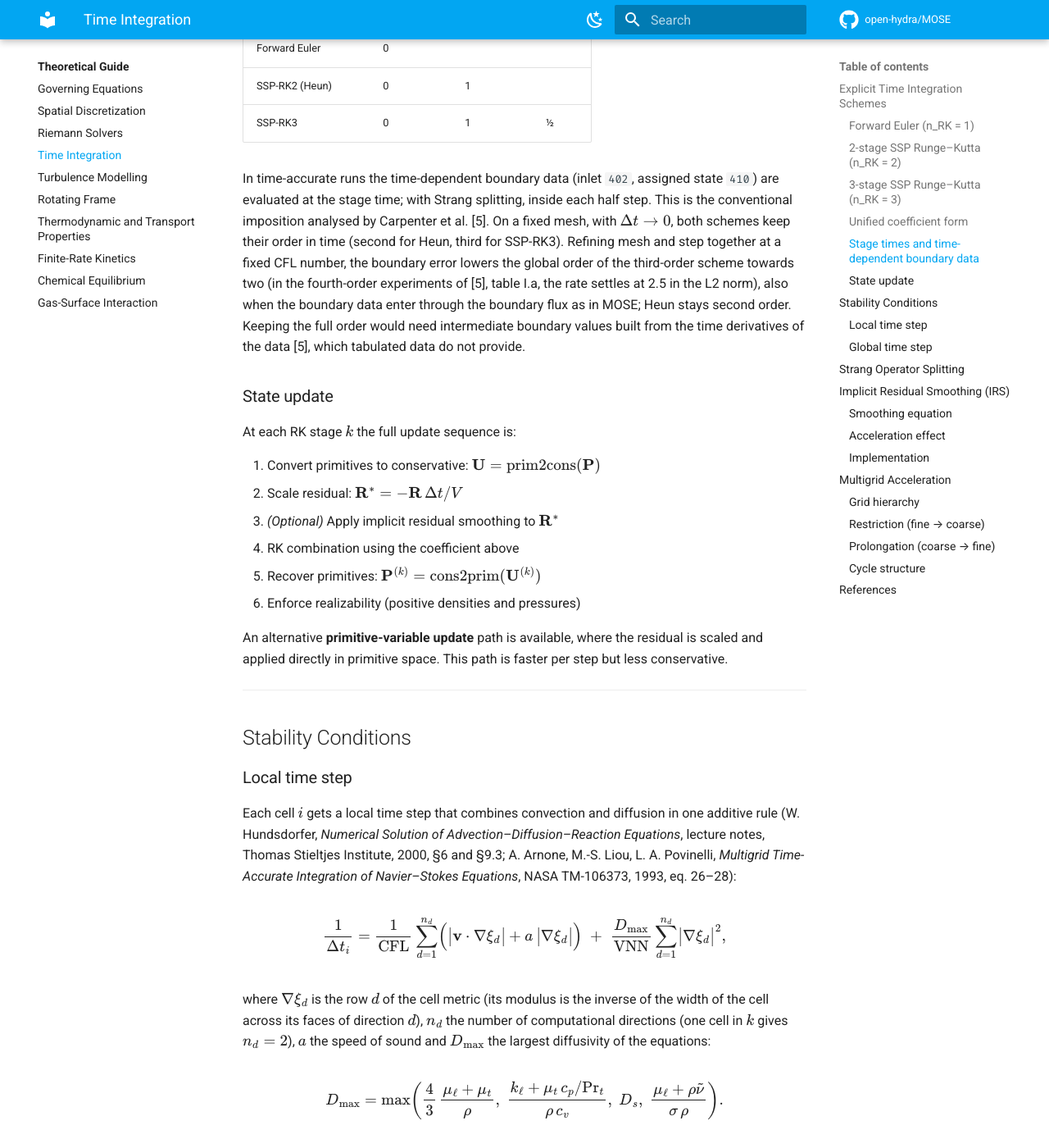
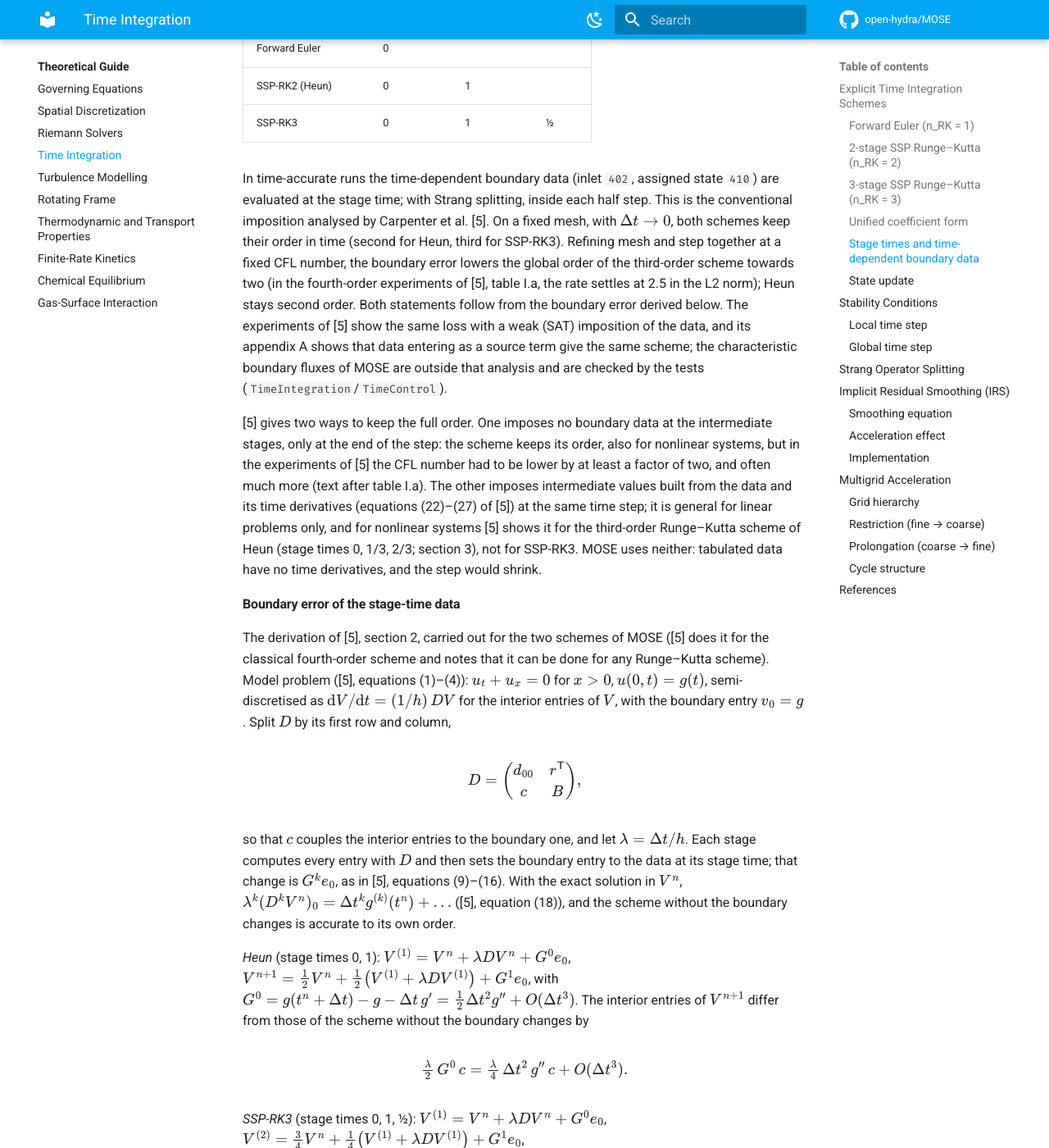
Before and after one commit to open-hydra/MOSE, an MkDocs documentation site: the page built from docs/theory/time-integration.md, in a window 1280 px wide and 1400 px high, scrolled down 2287 px. Shown: the whole window at 82% size. Built offline with MkDocs 1.6.1 and Material for MkDocs 9.7.7, drawn with Linux system fonts in a browser that asks for light colours; comment, search, counter and statistics services are not loaded; some of the changed text lies outside the part shown.

Commit message:
Docs: boundary error of the stage-time data; both remedies of Carpenter
Time-dependent boundary data are evaluated at the stage time: the
conventional imposition analysed by Carpenter et al. ([5] of the guide).
The guide stated what this costs (at a fixed CFL number the third-order
scheme falls towards second order and Heun stays second order; on a
fixed mesh both keep their order), but it did not show why for the
schemes of MOSE, and it gave only one of the two remedies of [5].

- New subsection "Boundary error of the stage-time data". It carries the
  derivation of [5], section 2, through for Heun and SSP-RK3. Next to
  the boundary one step leaves (lambda/4) dt^2 g'' c with Heun and
  (lambda^2/12) dt^2 g'' B c with SSP-RK3, where the terms in lambda
  dt^2 cancel. At a fixed CFL number this is O(dt^2) per step, so the
  global order is two: SSP-RK3 loses one order, Heun none. On a fixed
  mesh it is dt^3/h and dt^4/h^2 per step, the orders of the schemes.
- Remedies. [5] also keeps the full order with no boundary data at the
  intermediate stages; its experiments then needed a CFL number lower
  by at least a factor of two. The remedy with intermediate values
  built from the time derivatives of the data is shown for nonlinear
  systems only with the third-order scheme of Heun, not with SSP-RK3.
- Scope. The loss with a weak imposition, and with the data entering
  as a source term, comes from the experiments and appendix A of [5].
  The characteristic boundary fluxes of MOSE lie outside that analysis
  and are checked by TimeControl.

No code changes.

Basis: Carpenter, Gottlieb, Abarbanel, Don, ICASE Report 93-83 (SIAM J.
Sci. Comput. 16, 1995, 1241-1252, doi:10.1137/0916072): section 2,
equations (1)-(4) and (9)-(21); table I.a and the text after it; section
3 with equations (33)-(37); appendix A. The derivation for Heun and
SSP-RK3 is in docs/theory/time-integration.md:142-204.

Co-Authored-By: Claude Opus 5.5 <noreply@anthropic.com>

```diff
--- a/docs/theory/time-integration.md
+++ b/docs/theory/time-integration.md
@@ -121,11 +121,87 @@ Carpenter et al. [5]. On a fixed mesh, with $\Delta t \to 0$, both schemes keep
 their order in time (second for Heun, third for SSP-RK3). Refining mesh and
 step together at a fixed CFL number, the boundary error lowers the global
 order of the third-order scheme towards two (in the fourth-order experiments
-of [5], table I.a, the rate settles at 2.5 in the L2 norm), also when the
-boundary data enter through the boundary flux as in MOSE; Heun stays second
-order. Keeping the full order would need intermediate boundary values built
-from the time derivatives of the data [5], which tabulated data do not
-provide.
+of [5], table I.a, the rate settles at 2.5 in the L2 norm); Heun stays second
+order. Both statements follow from the boundary error derived below. The
+experiments of [5] show the same loss with a weak (SAT) imposition of the
+data, and its appendix A shows that data entering as a source term give the
+same scheme; the characteristic boundary fluxes of MOSE are outside that
+analysis and are checked by the tests (`TimeIntegration`/`TimeControl`).
+
+[5] gives two ways to keep the full order. One imposes no boundary data at
+the intermediate stages, only at the end of the step: the scheme keeps its
+order, also for nonlinear systems, but in the experiments of [5] the CFL
+number had to be lower by at least a factor of two, and often much more
+(text after table I.a). The other imposes intermediate values built from the
+data and its time derivatives (equations (22)–(27) of [5]) at the same time
+step; it is general for linear problems only, and for nonlinear systems [5]
+shows it for the third-order Runge–Kutta scheme of Heun (stage times 0, 1/3,
+2/3; section 3), not for SSP-RK3. MOSE uses neither: tabulated data have no
+time derivatives, and the step would shrink.
+
+#### Boundary error of the stage-time data
+
+The derivation of [5], section 2, carried out for the two schemes of MOSE
+([5] does it for the classical fourth-order scheme and notes that it can be
+done for any Runge–Kutta scheme). Model problem ([5], equations (1)–(4)):
+$u_t + u_x = 0$ for $x > 0$, $u(0,t) = g(t)$, semi-discretised as
+$\mathrm{d}V/\mathrm{d}t = (1/h)\,DV$ for the interior entries of $V$, with the
+boundary entry $v_0 = g$. Split $D$ by its first row and column,
+
+$$
+D = \begin{pmatrix} d_{00} & r^{\mathsf T} \\ c & B \end{pmatrix},
+$$
+
+so that $c$ couples the interior entries to the boundary one, and let
+$\lambda = \Delta t/h$. Each stage computes every entry with $D$ and then sets
+the boundary entry to the data at its stage time; that change is $G^k e_0$, as
+in [5], equations (9)–(16). With the exact solution in $V^n$,
+$\lambda^k (D^k V^n)_0 = \Delta t^k g^{(k)}(t^n) + \dots$ ([5], equation (18)),
+and the scheme without the boundary changes is accurate to its own order.
+
+*Heun* (stage times 0, 1):
+$V^{(1)} = V^n + \lambda D V^n + G^0 e_0$,
+$V^{n+1} = \tfrac12 V^n + \tfrac12\bigl(V^{(1)} + \lambda D V^{(1)}\bigr) + G^1 e_0$, with
+$G^0 = g(t^n + \Delta t) - g - \Delta t\,g' = \tfrac12 \Delta t^2 g'' + O(\Delta t^3)$.
+The interior entries of $V^{n+1}$ differ from those of the scheme without the
+boundary changes by
+
+$$
+\tfrac{\lambda}{2}\,G^0\,c = \tfrac{\lambda}{4}\,\Delta t^2\,g''\,c + O(\Delta t^3) .
+$$
+
+*SSP-RK3* (stage times 0, 1, ½):
+$V^{(1)} = V^n + \lambda D V^n + G^0 e_0$,
+$V^{(2)} = \tfrac34 V^n + \tfrac14\bigl(V^{(1)} + \lambda D V^{(1)}\bigr) + G^1 e_0$,
+$V^{n+1} = \tfrac13 V^n + \tfrac23\bigl(V^{(2)} + \lambda D V^{(2)}\bigr) + G^2 e_0$, with
+$G^0$ as above and, from the boundary entry of $V^{(2)}$ before the change,
+
+$$
+G^1 = g(t^n + \tfrac12\Delta t) - g - \tfrac12\Delta t\,g' - \tfrac14\Delta t^2 g'' - \tfrac14 G^0 - \tfrac{\lambda}{4}\,d_{00}\,G^0 + O(\Delta t^3)
+= -\tfrac14\Delta t^2 g'' - \tfrac{\lambda}{4}\,d_{00}\,G^0 + O(\Delta t^3) .
+$$
+
+The interior entries of $V^{n+1}$ differ by
+
+$$
+\bigl(\tfrac{\lambda}{3}G^0 + \tfrac{2\lambda}{3}G^1\bigr)\,c + \tfrac{\lambda^2}{6}\,G^0\,(d_{00}\,c + Bc) :
+$$
+
+the terms in $\lambda\,\Delta t^2$ cancel ($\tfrac16 - \tfrac16$), and so do those in
+$d_{00}\,c$, which leaves
+
+$$
+\tfrac{\lambda^2}{12}\,\Delta t^2\,g''\,Bc + O(\Delta t^3) .
+$$
+
+Both errors sit next to the boundary, where $c$ and $Bc$ are not zero. At a
+fixed CFL number they are $O(\Delta t^2)$ per step, first order there per unit
+of time, as equations (20)–(21) of [5] for the fourth-order scheme, and the
+global order is two ([5], abstract; it cannot exceed two, after equation
+(21)): SSP-RK3 drops from three to two, and two is the order of Heun. On a
+fixed mesh they are $\Delta t^3 g''c/(4h)$ and $\Delta t^4 g''Bc/(12h^2)$ per step,
+$O(\Delta t^2)$ and $O(\Delta t^3)$ per unit of time: the orders of the schemes. The
+derivation is linear and one-dimensional, like that of [5].
 
 ### State update
 
```
